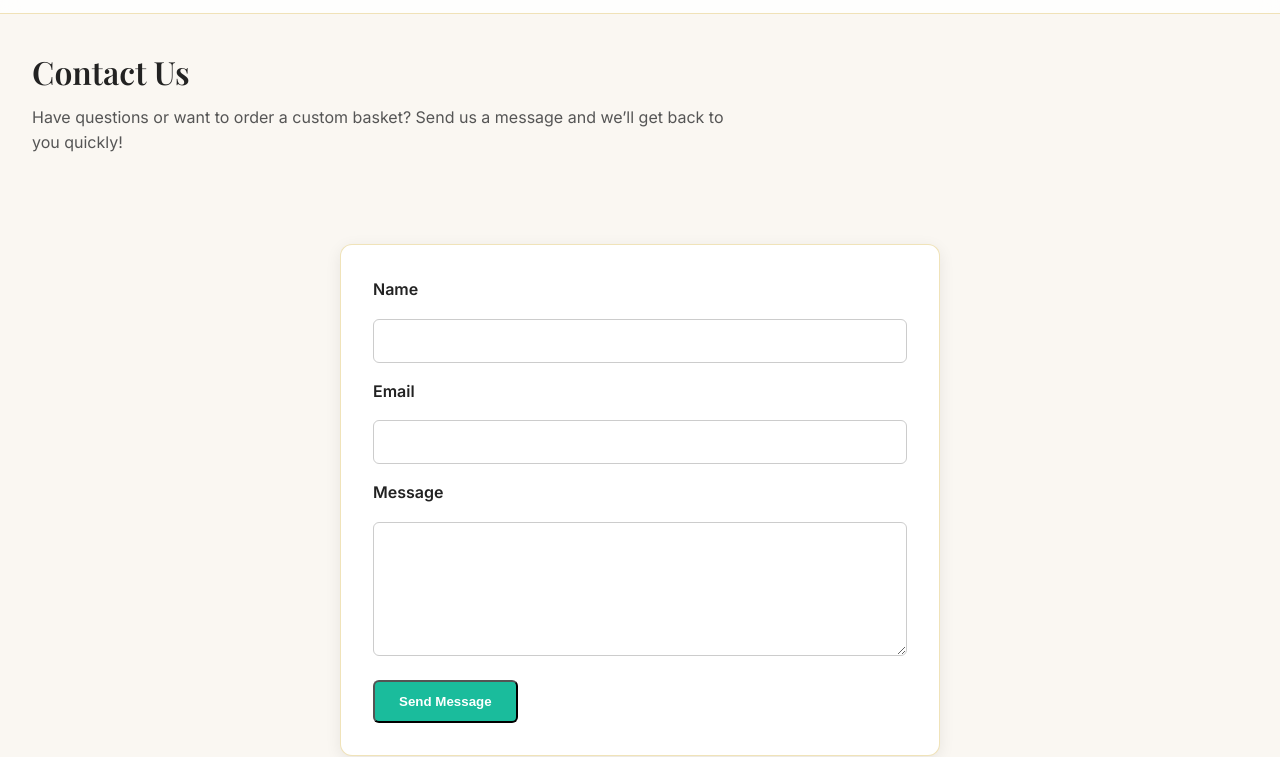
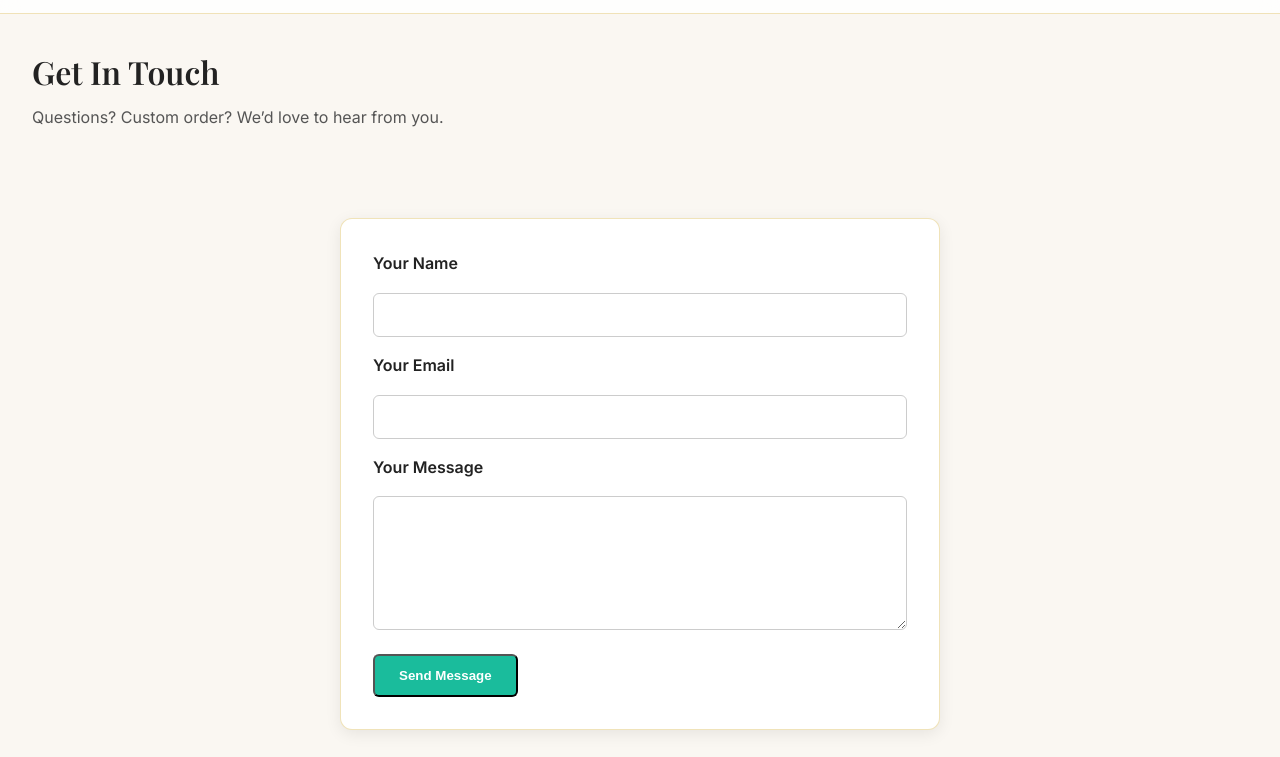
Before and after one commit to ericlane87/22-CELEBRATIONS-CO.-, a plain HTML site: page contact.html in a window 1280 px wide. Shown: the part 61-818 px from the top of the page. Drawn offline with nearby package versions, Linux system fonts and the light colour scheme.

Commit message:
Update contact.html

```diff
--- a/contact.html
+++ b/contact.html
@@ -21,7 +21,7 @@
     <a href="index.html">Home</a>
     <a href="about.html">About</a>
     <a href="store.html">Shop</a>
-    <a href="contact.html" class="active">Contact</a>
+    <a class="active" href="contact.html">Contact</a>
   </nav>
 
   <a href="tel:17708201456" class="btn-phone">(770) 820-1456</a>
@@ -33,32 +33,31 @@
 <main>
 
 <section class="section">
-  <h1 class="section-title">Contact Us</h1>
+  <h1 class="section-title">Get In Touch</h1>
   <p class="section-subtitle" style="max-width:700px;">
-    Have questions or want to order a custom basket?
-    Send us a message and we’ll get back to you quickly!
+    Questions? Custom order? We’d love to hear from you.
   </p>
 </section>
 
 
 <section class="section">
   <form class="contact-form"
-        action="https://formsubmit.co/your@email.com"
+        action="https://formsubmit.co/YOUR_EMAIL_HERE"
         method="POST">
 
-    <!-- Redirect to a thank-you page -->
+    <!-- Redirect to thank-you page -->
     <input type="hidden" name="_next" value="thanks.html">
 
-    <label>Name</label>
+    <label>Your Name</label>
     <input type="text" name="name" required>
 
-    <label>Email</label>
+    <label>Your Email</label>
     <input type="email" name="email" required>
 
-    <label>Message</label>
+    <label>Your Message</label>
     <textarea name="message" rows="6" required></textarea>
 
-    <button class="btn-primary" style="width:fit-content;margin-top:.5rem;">
+    <button class="btn-primary" style="width: fit-content; margin-top:.5rem;">
       Send Message
     </button>
 
@@ -66,6 +65,7 @@
 </section>
 
 </main>
+
 
 
 <!-- FOOTER -->
```
